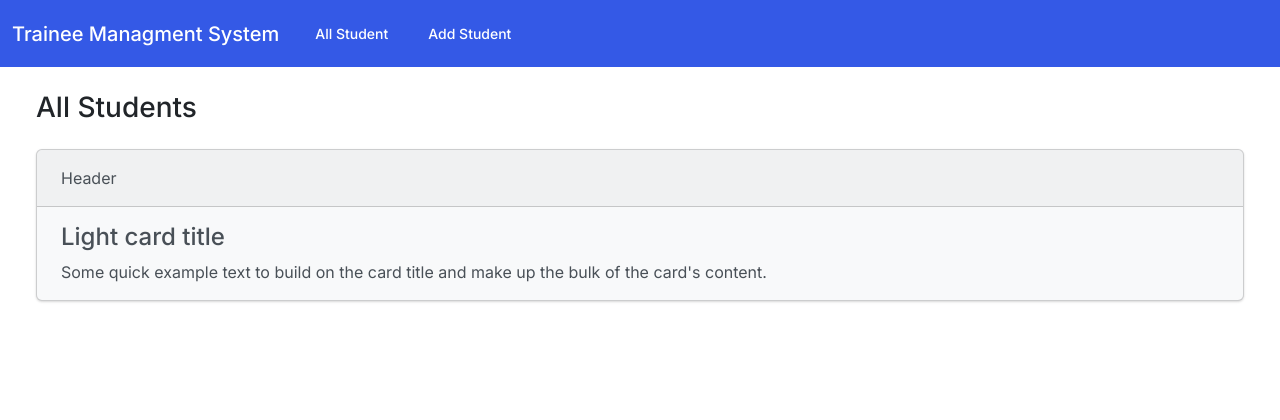
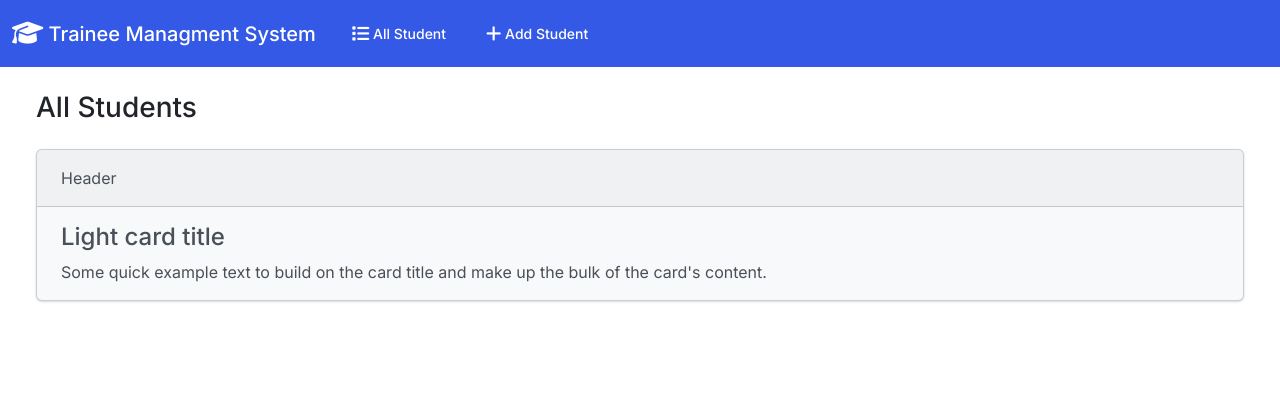
Before and after one commit to NorbertAll/traineeManagementSystem, a Django app: page / in a window 1280 px wide. Shown: the top 420 px of the page. Run offline with Django 4.2, Linux system fonts and the light colour scheme; some libraries are stand-ins or nearby versions.

Commit message:
Add Font Awesome Icons to main page

```diff
--- a/students/templates/students/index.html
+++ b/students/templates/students/index.html
@@ -24,7 +24,10 @@
   <body class="d-flex flex-column min-vh-100">
     <nav class="navbar navbar-expand-lg navbar-dark bg-primary">
       <div class="container-fluid">
-        <a class="navbar-brand" href="#">Trainee Managment System</a>
+        <a class="navbar-brand" href="#"
+          ><i class="fa-solid fa-graduation-cap fa-lg"></i> Trainee Managment
+          System</a
+        >
         <button
           class="navbar-toggler"
           type="button"
@@ -39,10 +42,14 @@
         <div class="collapse navbar-collapse" id="navbarColor01">
           <ul class="navbar-nav me-auto">
             <li class="nav-item">
-              <a class="nav-link" href="#">All Student</a>
+              <a class="nav-link" href="#"
+                ><i class="fa-solid fa-list fa-lg"></i> All Student</a
+              >
             </li>
             <li class="nav-item">
-              <a class="nav-link" href="#">Add Student</a>
+              <a class="nav-link" href="#"
+                ><i class="fa-solid fa-plus fa-lg"></i> Add Student</a
+              >
             </li>
           </ul>
         </div>
```
